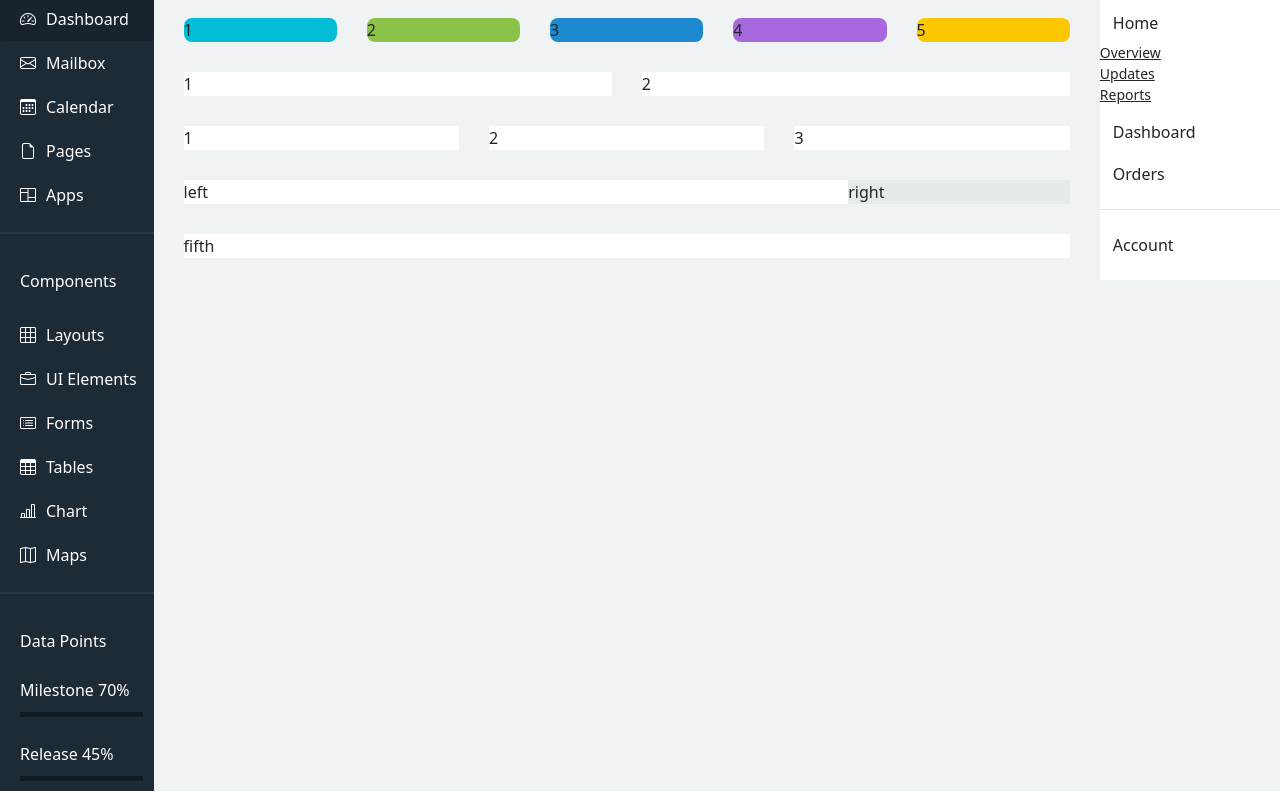
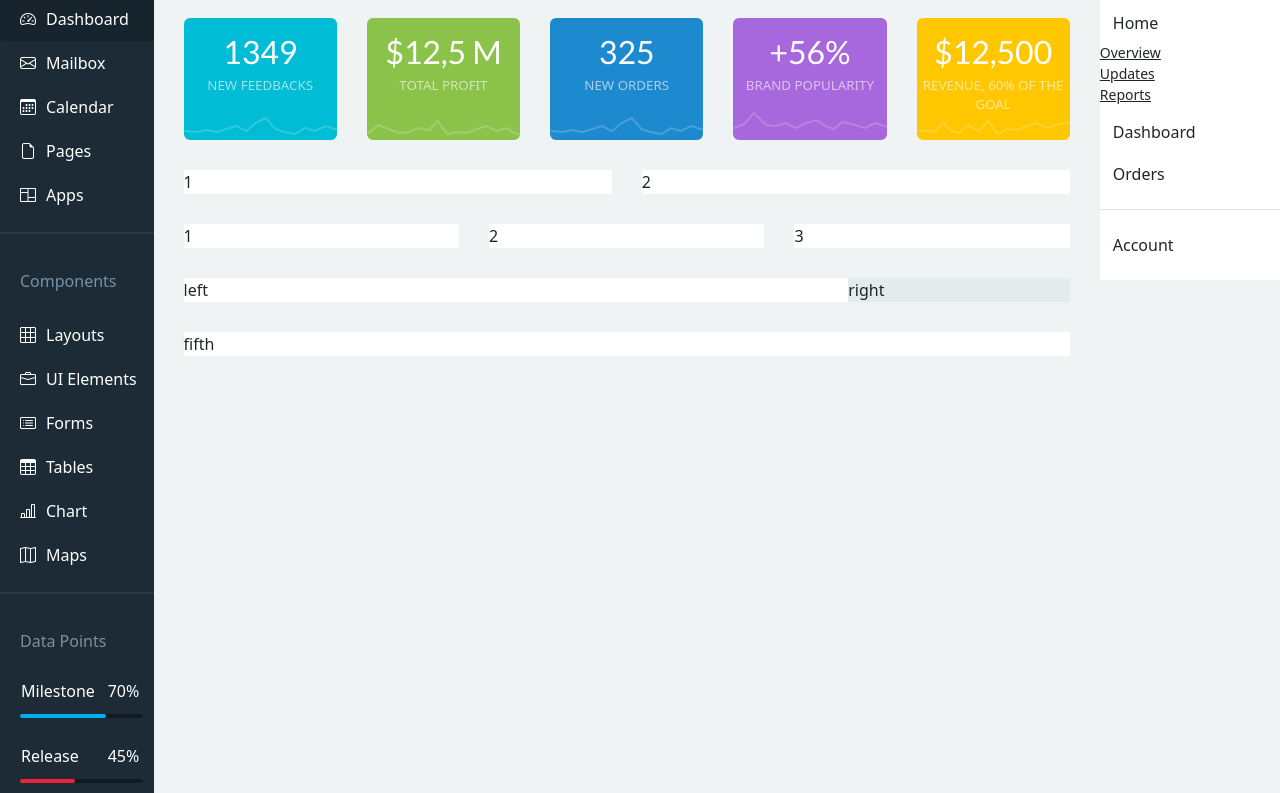
Before and after one commit to Yaroslav-Sobko/Web_programming_23_22, a website: page app/index.html in a window 1280 px wide. Shown: the part 117-910 px from the top of the page. Drawn offline with nearby package versions, Linux system fonts and the light colour scheme.

Commit message:
progressbar+5containers

```diff
--- a/app/css/style.css
+++ b/app/css/style.css
@@ -29,7 +29,9 @@
     margin: 10px 20px 10px 20px;
 
 }
-
+li a.nav-link:hover{
+    background-color: #273c4b;
+}
 .marg-for-icons{
     margin-right: 10px;
 }
@@ -37,6 +39,7 @@
 .p-sidebar-headwords{
     padding: 20px 0px 20px 20px;
     margin-bottom: 0px;
+    color: #7792a5;
 }
 
 .marg-pad-for-p-for-icons-sidebar{
@@ -59,22 +62,70 @@
     background-color: #17242d;
 }
 
-.sidebar-bottom-hr{
+.sidebar-bottom-progress{
     margin: 10px 0px 10px 20px;
-    height: 5px !important;
     width: 80%;
+}
+
+.sidebar-bottom-progress-bg{
+    border-radius: 2px;
+    background-color: #111a21;
+    height: 4px;
+    position: relative;
+    overflow: hidden;
+    width: 100%;
+}
+
+.sidebar-bottom-progress-line-1{
+    left: 0;
+    bottom: 0;
+    top: 0;
+    position: absolute;
     text-align: center;
-    color: #111a21;
-    opacity: 1;
+    background-color: #00aeef;
+    border-bottom-right-radius: 2px;
+    border-top-right-radius: 2px;
+    width: 70%;
+}
+
+.sidebar-bottom-progress-line-2{
+    left: 0;
+    bottom: 0;
+    top: 0;
+    position: absolute;
+    text-align: center;
+    background-color: #ee2337;
+    border-bottom-right-radius: 2px;
+    border-top-right-radius: 2px;
+    width: 45%;
 }
 
 .marg-pad-for-p-for-bottom-sidebar-1{
-    margin: 5px 20px 5px 20px;
-    text-align: left;
+    margin: 5px 0px 5px 20px;
 }
 
 .marg-pad-for-p-for-bottom-sidebar-2{
     margin: 15px 0px 5px 20px;
+}
+
+div.marg-pad-for-p-for-bottom-sidebar-1 p{
+    margin-bottom: 0px;
+}
+
+div.marg-pad-for-p-for-bottom-sidebar-2 p{
+    margin-bottom: 0px;
+}
+
+div.marg-pad-for-p-for-bottom-sidebar-1 table{
+    width: 90%;
+}
+
+div.marg-pad-for-p-for-bottom-sidebar-2 table{
+    width: 90%;
+}
+
+.bottom-sidebar-progress-align{
+    text-align: right;
 }
 
 .styleNavbar{
@@ -126,28 +177,61 @@
 .top-5-info{
     padding: 0px;
     margin: 15px;
-    border-radius: 8px;
+    border-radius: 6px;
+    background-repeat: no-repeat;
+    background-position: 0 95%;
 }
 
 .top-5-info-color1{
     background-color: #00bcd4;
+    background-image: url("../img/Curve_copy_3.png");
 }
 
 .top-5-info-color2{
     background-color: #8bc34a;
+    background-image: url("../img/Curve.png");
 }
 
 .top-5-info-color3{
     background-color: #1d89cf;
+    background-image: url("../img/Curve_copy.png");
 }
 
 .top-5-info-color4{
     background-color: #a767dd;
+    background-image: url("../img/Curve_copy_2.png");
 }
 
 .top-5-info-color5{
     background-color: #ffc700;
+    background-image: url("../img/Curve_copy_4.png");
 }
+
+
+
+div.top-5-info p.top-5-info-num{
+    font-family: 'Lato', sans-serif;
+    font-size: xx-large;
+    color: #fff;
+    margin: 10px 0px 0px 0px;
+}
+
+div.top-5-info p.top-5-info-inscription{
+    padding-bottom: 25px;
+    margin-bottom: 0px;
+    font-size: smaller;
+    color: #fff;
+    opacity: 0.6;
+}
+
+div.top-5-info p{
+    text-align: center;
+}
+
+div.top-5-info img{
+    margin-bottom: 7px;
+}
+
 
 .second-line-graphs{
     padding: 0px;
@@ -168,7 +252,6 @@
 }
 
 .cont-padd-for-line-4{
-    /*margin: 0px;*/
     max-width: 100%;
     padding: 0px;
 }
@@ -194,3 +277,10 @@
     margin: 0px;
     max-width: none;
 }
+
+
+
+.col-for5 {
+    flex: 1 0 0;
+    width: 10%;
+}
--- a/app/index.html
+++ b/app/index.html
@@ -6,6 +6,7 @@
 		  content="width=device-width, user-scalable=no, initial-scale=1.0, maximum-scale=1.0, minimum-scale=1.0">
 	<meta http-equiv="X-UA-Compatible" content="ie=edge">
 	<title>Main Page</title>
+	<link href='https://fonts.googleapis.com/css?family=Lato:400,700' rel='stylesheet' type='text/css'>
 	<link rel="stylesheet" href="../node_modules/bootstrap-5.1.3-dist/css/bootstrap.min.css">
 	<link rel="stylesheet" type="text/css" href="css/style.css">
 	<link rel="stylesheet" href="../node_modules/bootstrap-5.1.3-dist/icons-1.5.0/font/bootstrap-icons.css">
@@ -87,13 +88,38 @@
 		<p class="p-sidebar-headwords">Data Points</p>
 		<ul class="nav nav-pills flex-column mb-auto">
 			<li>
-				<p class="marg-pad-for-p-for-bottom-sidebar-1">Milestone 70%</p>
-				<hr class="sidebar-bottom-hr">
+				<div class="marg-pad-for-p-for-bottom-sidebar-1">
+					<table>
+						<tr>
+							<td><p>Milestone</p></td>
+							<td class="bottom-sidebar-progress-align"><p>70%</p></td>
+						</tr>
+					</table>
+
+				</div>
+				<div class="sidebar-bottom-progress">
+					<div class="sidebar-bottom-progress-bg">
+						<div class="sidebar-bottom-progress-line-1"></div>
+					</div>
+				</div>
 			</li>
 
 			<li>
-				<p class="marg-pad-for-p-for-bottom-sidebar-2">Release 45%</p>
-				<hr class="sidebar-bottom-hr">
+				<div class="marg-pad-for-p-for-bottom-sidebar-2">
+					<table>
+						<tr>
+							<td><p>Release</p></td>
+							<td class="bottom-sidebar-progress-align"><p>45%</p></td>
+						</tr>
+					</table>
+
+				</div>
+
+				<div class="sidebar-bottom-progress">
+					<div class="sidebar-bottom-progress-bg">
+						<div class="sidebar-bottom-progress-line-2"></div>
+					</div>
+				</div>
 			</li>
 
 		</ul>
@@ -199,21 +225,26 @@
 				</div>
 				<div class="content-center-inside">
 					<div class="container margin-for-containers">
-						<div class="row">
-							<div class="col top-5-info top-5-info-color1">
-								1
+						<div class="row row-my-style">
+							<div class="col-for5 top-5-info top-5-info-color1">
+								<p class="top-5-info-num">1349</p>
+								<p class="top-5-info-inscription">NEW FEEDBACKS</p>
 							</div>
-							<div class="col top-5-info top-5-info-color2">
-								2
+							<div class="col-for5 top-5-info top-5-info-color2">
+								<p class="top-5-info-num">$12,5 M</p>
+									<p class="top-5-info-inscription">TOTAL PROFIT</p>
 							</div>
-							<div class="col top-5-info top-5-info-color3">
-								3
+							<div class="col-for5 top-5-info top-5-info-color3">
+								<p class="top-5-info-num">325</p>
+								<p class="top-5-info-inscription">NEW ORDERS</p>
 							</div>
-							<div class="col top-5-info top-5-info-color4">
-								4
+							<div class="col-for5 top-5-info top-5-info-color4">
+								<p class="top-5-info-num">+56%</p>
+								<p class="top-5-info-inscription">BRAND POPULARITY</p>
 							</div>
-							<div class="col top-5-info top-5-info-color5">
-								5
+							<div class="col-for5 top-5-info top-5-info-color5">
+								<p class="top-5-info-num">$12,500</p>
+								<p class="top-5-info-inscription">REVENUE, 60% OF THE GOAL</p>
 							</div>
 						</div>
 					</div>
```
Also changed, not shown: app/img/Curve.png (added), app/img/Curve_copy.png (added), app/img/Curve_copy_2.png (added), app/img/Curve_copy_3.png (added), app/img/Curve_copy_4.png (added).
